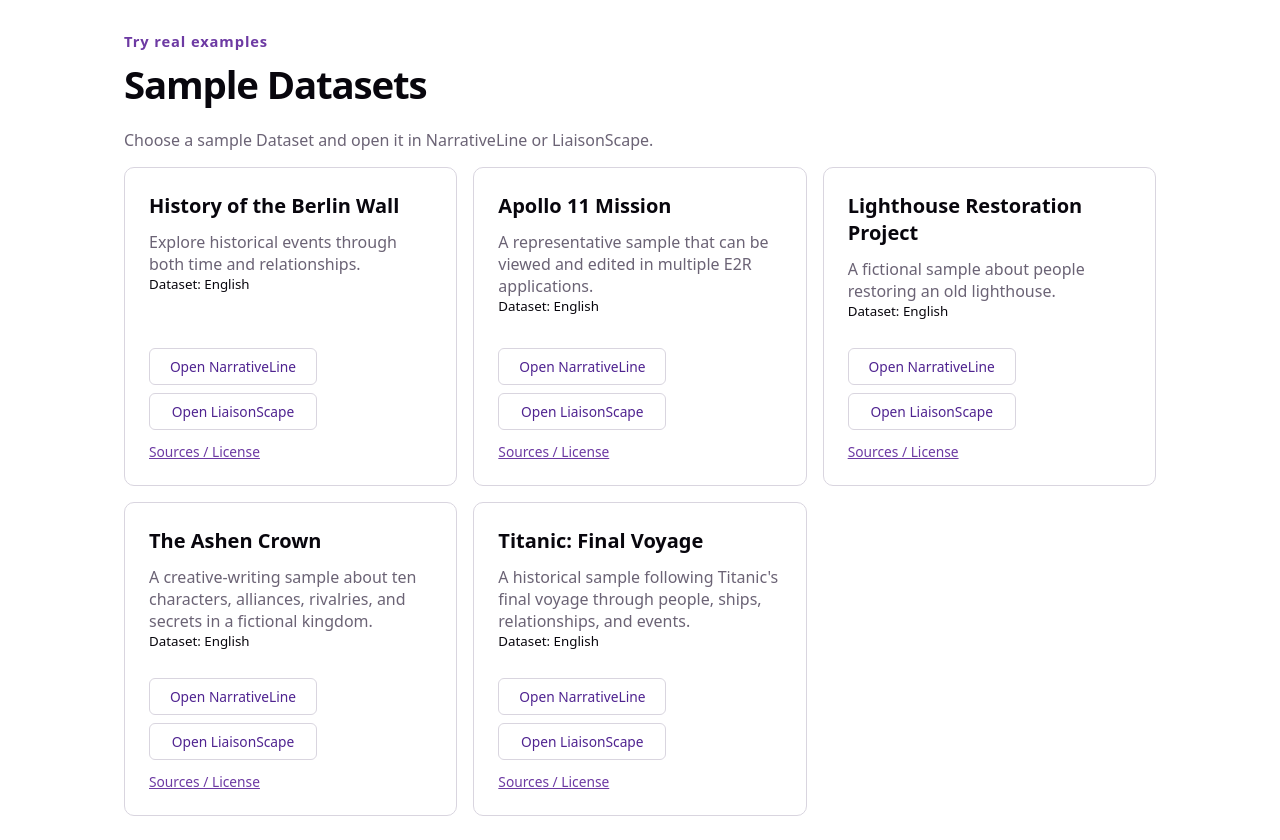
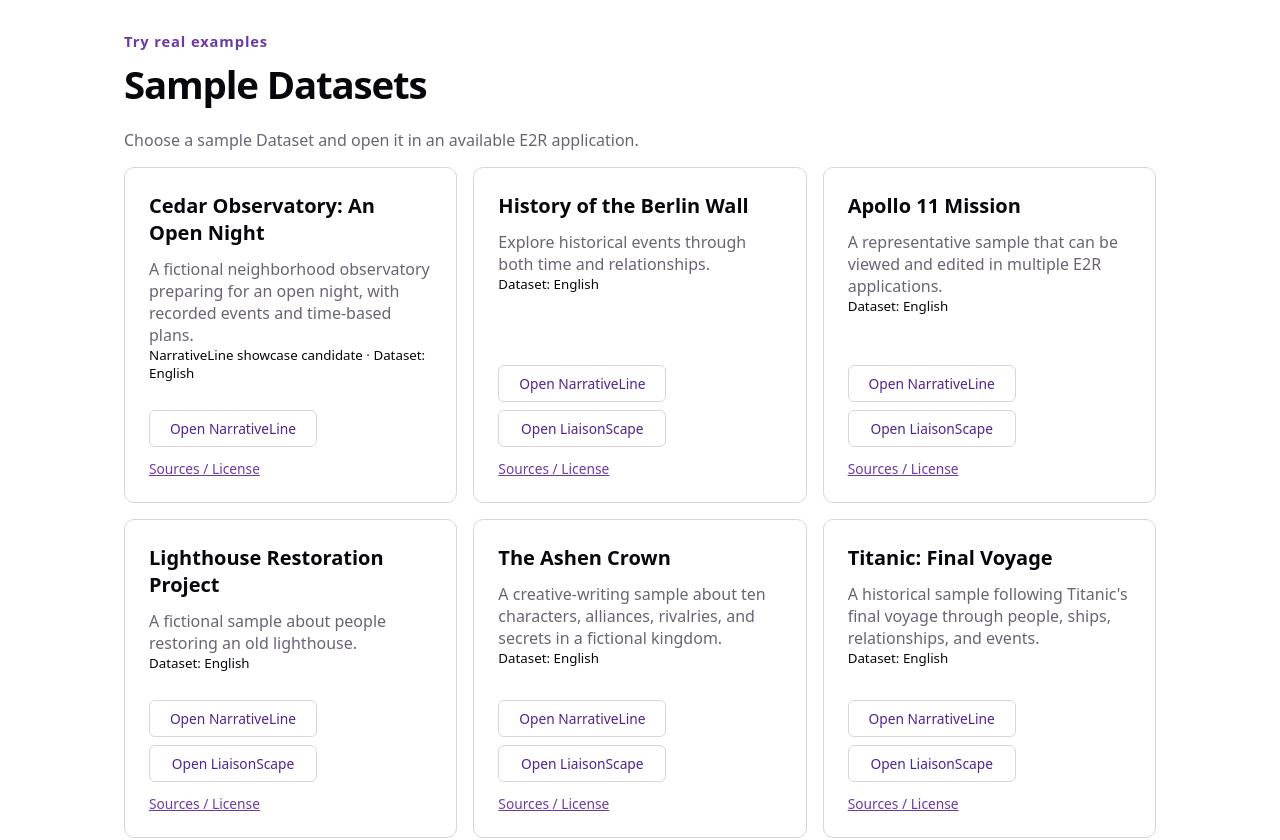
Before and after one commit to sukoyaka-dopeness/e2r-hub, a React (Vite) app: page / in a window 1280 px wide. Shown: the part 1080-1920 px from the top of the page. Built offline with nearby package versions, Linux system fonts and the light colour scheme.

Commit message:
Add Cedar Observatory Hub entry

```diff
--- a/src/App.tsx
+++ b/src/App.tsx
@@ -17,6 +17,8 @@ const links = {
   validator: 'https://github.com/sukoyaka-dopeness/e2r-validator',
   berlinWallDataset: 'https://raw.githubusercontent.com/sukoyaka-dopeness/e2r-narrative-line/main/src/sample/berlin-wall-history.en.e2r.json',
   berlinWallDatasetJa: 'https://raw.githubusercontent.com/sukoyaka-dopeness/e2r-narrative-line/main/src/sample/berlin-wall-history.ja.e2r.json',
+  cedarDataset: 'https://raw.githubusercontent.com/sukoyaka-dopeness/e2r-narrative-line/main/src/sample/cedar-observatory-showcase.en.e2r.json',
+  cedarDatasetJa: 'https://raw.githubusercontent.com/sukoyaka-dopeness/e2r-narrative-line/main/src/sample/cedar-observatory-showcase.ja.e2r.json',
   lighthouseDataset: 'https://raw.githubusercontent.com/sukoyaka-dopeness/e2r-liaison-scape/main/public/lighthouse-restoration-demo.en.e2r.json',
   lighthouseDatasetJa: 'https://raw.githubusercontent.com/sukoyaka-dopeness/e2r-liaison-scape/main/public/lighthouse-restoration-demo.ja.e2r.json',
   apolloDataset: 'https://raw.githubusercontent.com/sukoyaka-dopeness/e2r-spec/main/examples/apollo-11-mission.en.e2r.json',
@@ -27,6 +29,8 @@ const links = {
   titanicDatasetJa: 'https://raw.githubusercontent.com/sukoyaka-dopeness/e2r-spec/main/examples/titanic-final-voyage.ja.e2r.json',
   berlinWall: 'https://github.com/sukoyaka-dopeness/e2r-narrative-line/blob/main/src/sample/berlin-wall-history.en.e2r.json',
   berlinWallJa: 'https://github.com/sukoyaka-dopeness/e2r-narrative-line/blob/main/src/sample/berlin-wall-history.ja.e2r.json',
+  cedar: 'https://github.com/sukoyaka-dopeness/e2r-narrative-line/blob/main/src/sample/cedar-observatory-showcase.en.e2r.json',
+  cedarJa: 'https://github.com/sukoyaka-dopeness/e2r-narrative-line/blob/main/src/sample/cedar-observatory-showcase.ja.e2r.json',
   lighthouse: 'https://github.com/sukoyaka-dopeness/e2r-liaison-scape/blob/main/public/lighthouse-restoration-demo.en.e2r.json',
   lighthouseJa: 'https://github.com/sukoyaka-dopeness/e2r-liaison-scape/blob/main/public/lighthouse-restoration-demo.ja.e2r.json',
   apollo: 'https://github.com/sukoyaka-dopeness/e2r-spec/blob/main/examples/apollo-11-mission.en.e2r.json',
@@ -58,6 +62,9 @@ const copy = {
     tryIt: 'Try real examples',
     berlinTitle: 'History of the Berlin Wall',
     berlinDescription: 'Explore historical events through both time and relationships.',
+    cedarTitle: 'Cedar Observatory: An Open Night',
+    cedarDescription: 'A fictional neighborhood observatory preparing for an open night, with recorded events and time-based plans.',
+    cedarRole: 'NarrativeLine showcase candidate',
     apolloDescription: 'A representative sample that can be viewed and edited in multiple E2R applications.',
     lighthouseDescription: 'A fictional sample about people restoring an old lighthouse.',
     ashenCrownDescription: 'A creative-writing sample about ten characters, alliances, rivalries, and secrets in a fictional kingdom.',
@@ -69,7 +76,7 @@ const copy = {
     viewDataset: 'View Dataset JSON',
     sampleInfo: 'Sources / License',
     selfDescriptionTitle: 'E2R Self-Description',
-    selfDescriptionDescription: 'A dogfood Dataset that describes E2R itself. It is non-normative and separate from the five-sample Gallery.',
+    selfDescriptionDescription: 'A dogfood Dataset that describes E2R itself. It is non-normative and separate from the sample Gallery.',
     selfDescriptionOpen: 'Open Self-Description',
     selfDescriptionInfo: 'Self-Description info',
     otherSamples: 'Sample Datasets',
@@ -116,6 +123,9 @@ const copy = {
     tryIt: '実際の例を見る',
     berlinTitle: 'ベルリンの壁の歴史',
     berlinDescription: '歴史上のイベントを、時間と関係の両方から見られるサンプルです。',
+    cedarTitle: 'シダー天文台：公開観望会',
+    cedarDescription: '地域の天文台が公開観望会を準備する架空の年表です。記録済みのできごとと時間に基づく計画をたどれます。',
+    cedarRole: 'NarrativeLineのショーケース候補',
     apolloDescription: '複数のE2Rアプリで閲覧、編集できる代表的なサンプルです。',
     lighthouseDescription: '架空の古い灯台を修復する人々を描いたサンプルです。',
     ashenCrownDescription: '架空の王国を舞台に、10人の人物とその歴史、同盟、対立、秘密を描く創作サンプルです。',
@@ -162,7 +172,7 @@ const landingCopy = {
   en: {
     guide: 'User Guide',
     narrativeDescription: 'View and edit events over time.',
-    sampleIntro: 'Choose a sample Dataset and open it in NarrativeLine or LiaisonScape.',
+    sampleIntro: 'Choose a sample Dataset and open it in an available E2R application.',
     documentation: 'Documentation',
     documentationIntro: 'Learn how to use each application and how E2R Datasets are structured.',
     specificationDocs: 'E2R documentation',
@@ -170,7 +180,7 @@ const landingCopy = {
   ja: {
     guide: 'ユーザーガイド',
     narrativeDescription: 'できごとを時間順に見たり、編集したりできます。',
-    sampleIntro: 'アプリを選ぶ前に、サンプルデータセットを見てみましょう。ソースリンクはJSONを開くもので、HubのHandoffリンクを生成するものではありません。',
+    sampleIntro: 'アプリを選ぶ前に、サンプルデータセットを見てみましょう。利用できるアプリはサンプルごとに異なります。',
     documentation: 'ドキュメント',
     documentationIntro: '各アプリケーションの使い方とE2Rデータセットの構造を確認できます。',
     specificationDocs: 'E2Rドキュメント',
@@ -236,9 +246,18 @@ function App() {
           <div className="section-heading">
             <span className="eyebrow">{text.tryIt}</span>
             <h2 id="sample-heading">{text.otherSamples}</h2>
-            <p>{locale === 'ja' ? 'サンプルデータセットを選んで、NarrativeLineまたはLiaisonScapeで開いてみましょう。' : landing.sampleIntro}</p>
+            <p>{landing.sampleIntro}</p>
           </div>
           <div className="sample-grid">
+            <article className="sample-card">
+              <h3>{text.cedarTitle}</h3>
+              <p>{text.cedarDescription}</p>
+              <small>{text.cedarRole} · {locale === 'ja' ? 'データセット: 日本語' : 'Dataset: English'}</small>
+              <div className="sample-card-actions">
+                <ExternalLink href={buildDatasetHandoffUrl(links.narrativeLine, localizedSampleUrl(locale, links.cedarDataset, links.cedarDatasetJa))}>{text.openNarrative}</ExternalLink>
+              </div>
+              <ExternalLink className="sample-info-link" href={links.sampleProvenance}>{text.sampleInfo}</ExternalLink>
+            </article>
             <article className="sample-card">
               <h3>{text.berlinTitle}</h3>
               <p>{text.berlinDescription}</p>
@@ -359,6 +378,7 @@ function App() {
               <div className="sample-source-links">
                 <div className="documentation-actions">
                   <ExternalLink href={localizedSampleUrl(locale, links.berlinWall, links.berlinWallJa)}>{text.berlinTitle}</ExternalLink>
+                  <ExternalLink href={localizedSampleUrl(locale, links.cedar, links.cedarJa)}>{text.cedarTitle}</ExternalLink>
                   <ExternalLink href={localizedSampleUrl(locale, links.apollo, links.apolloJa)}>{text.apollo}</ExternalLink>
                   <ExternalLink href={localizedSampleUrl(locale, links.lighthouse, links.lighthouseJa)}>{text.lighthouse}</ExternalLink>
                   <ExternalLink href={localizedSampleUrl(locale, links.ashenCrown, links.ashenCrownJa)}>{text.ashenCrownTitle}</ExternalLink>
```
Also changed, not shown: 2 other files (tests, documents, lock files or other folders).
